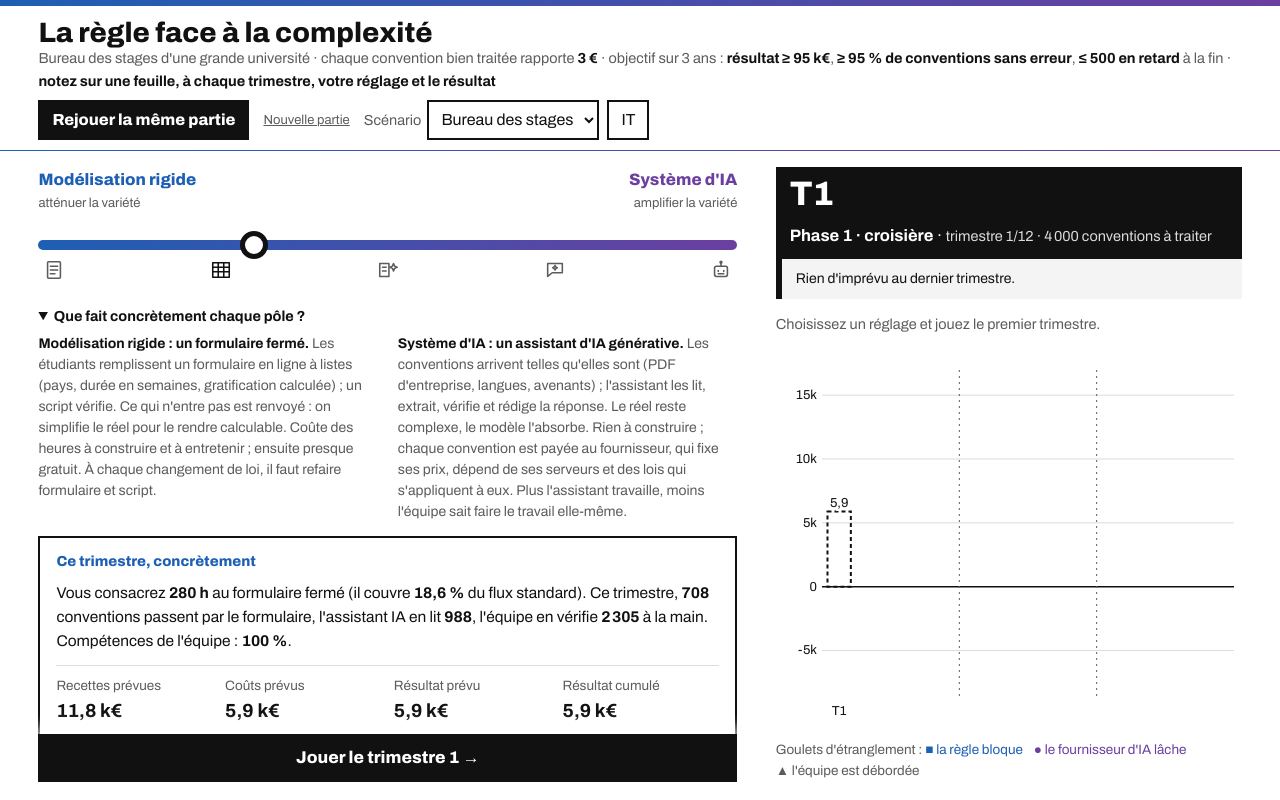
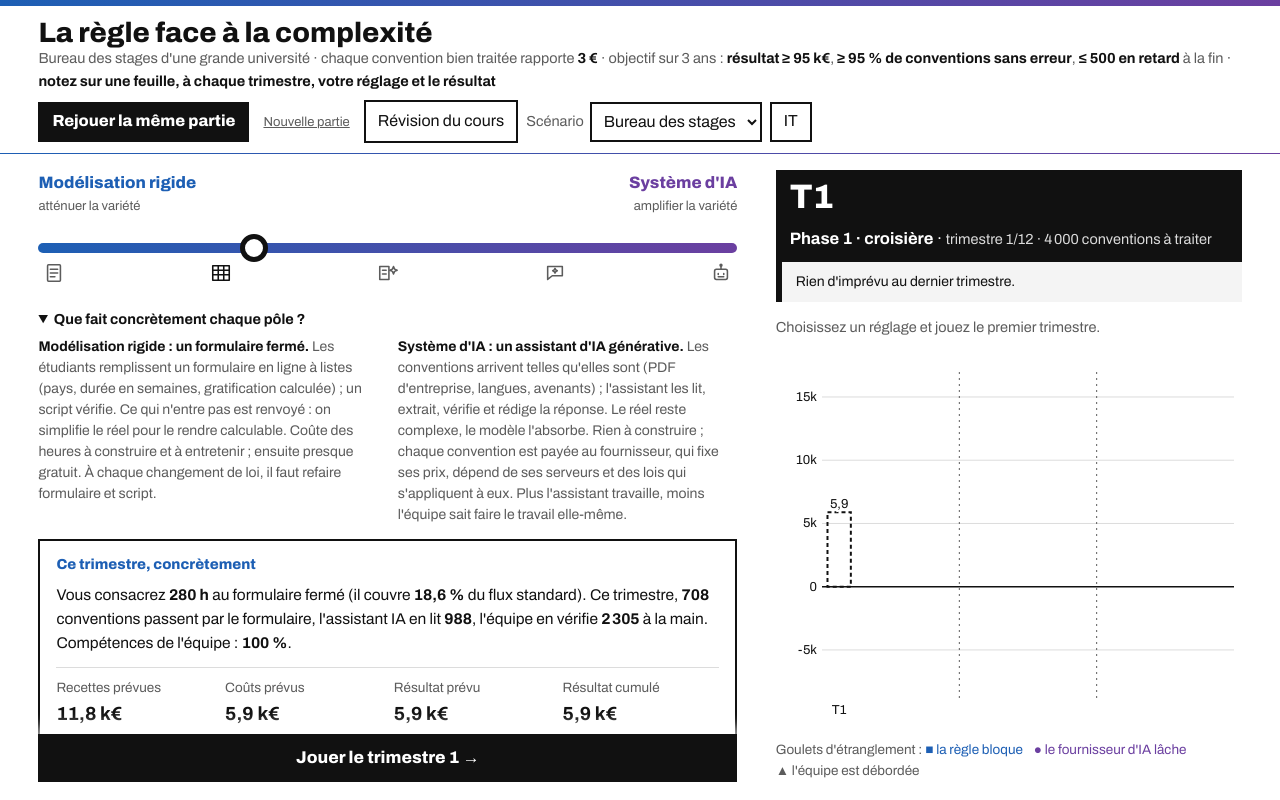
Before and after one commit to rav-ltd/classe, a plain HTML site: page imt/index.html in a window 1280 px wide. Drawn offline with Linux system fonts and the light colour scheme.

Commit message:
IMT: link «Révision du cours» al polycopié, versione 9.3 del gioco

```diff
--- a/imt/index.html
+++ b/imt/index.html
@@ -23,6 +23,9 @@ h1{font-stretch:118%;font-weight:800;font-size:clamp(20px,2.4vw,28px);line-heigh
 .goal{font-size:14.5px;color:var(--mut)}
 .goal b{color:var(--ink)}
 .top{display:flex;flex-wrap:wrap;gap:8px;align-items:center}
+.cours{border:2px solid var(--ink);color:var(--ink);text-decoration:none;font-size:16px;padding:7px 12px;min-height:40px;display:inline-flex;align-items:center}
+.cours:hover{background:var(--pane)}
+.cours:focus-visible{outline:3px solid var(--red);outline-offset:2px}
 .scen{font-size:14.5px;color:var(--mut);display:flex;align-items:center;gap:6px}
 .scen select:disabled{opacity:.6;cursor:not-allowed}
 .scen select{font:inherit;font-size:16px;color:var(--ink);background:var(--bg);border:2px solid var(--ink);min-height:40px;padding:4px 8px}
@@ -136,6 +139,7 @@ summary{cursor:pointer;font-weight:700}
   <div class="top">
     <button id="replay" class="prim" type="button" data-t="replay">Rejouer la même partie</button>
     <button id="fresh" class="quiet" type="button" data-t="fresh">Nouvelle partie</button>
+    <a class="cours" id="cours" href="https://docs.google.com/document/d/1ay_agWhVPo04YwCAmICAyyNbqJaypyfLS0xQ11O9Esw/edit?usp=sharing" target="_blank" rel="noopener">Révision du cours</a>
     <label class="scen"><span id="scenL">Scénario</span> <select id="scen"></select></label>
     <button id="lang" type="button">IT</button>
   </div>
@@ -168,7 +172,7 @@ summary{cursor:pointer;font-weight:700}
 const P={mh:150,dec:.35,H:400,invK:1600,ef:.3,p0:.5,rev:3,wh:12,errC:25,backC:8,fixA:8000,fixB:35000,team:2200,priceM:2.5,outFail:.9,aiUpd:300,
  actFix:1500,actRev:.2,leakF:.5,cyberE:.08,srvMin:50,srvMig:4000,sovM:1.5,kMin:.3,kRate:.3,kTeam:.3,kErr:.03,nAI:5,nF:3,rareP:.12,inspF:60,inspBad:.02,suitA:4000,suitF:.25,quotaE:.02,autoR:.1,fitR:.06,needsE:.02,hallE:.03,paidM:1.2,GOAL:95000,CONF:.95,BACK:500};
 const T={
-fr:{title:"La règle face à la complexité",replay:"Rejouer la même partie",fresh:"Nouvelle partie",scenL:"Scénario",scenLock:"Scénario bloqué pendant le cycle de parties : rechargez la page pour en changer.",attL:"Modélisation rigide",attS:"atténuer la variété",ampL:"Système d'IA",ampS:"amplifier la variété",
+fr:{title:"La règle face à la complexité",replay:"Rejouer la même partie",fresh:"Nouvelle partie",scenL:"Scénario",coursL:"Révision du cours",scenLock:"Scénario bloqué pendant le cycle de parties : rechargez la page pour en changer.",attL:"Modélisation rigide",attS:"atténuer la variété",ampL:"Système d'IA",ampS:"amplifier la variété",
 defsS:"Que fait concrètement chaque pôle ?",
 phases:["Phase 1 · croisière","Phase 2 · turbulences","Phase 3 · tempête"],
 qsub:(q,v)=>`trimestre ${q}/12 · ${v} {U} à traiter`,
@@ -225,7 +229,7 @@ decSrv:n=>`<p><b>Votre fournisseur d'IA est suspendu.</b> Ses serveurs relèvent
 decSrvO:[k=>`<b>Migrer vers un fournisseur européen</b><b>${k}</b> tout de suite, puis 50 % plus cher à l'unité`,()=>`<b>Revenir au formulaire</b>deux trimestres sans IA ; le curseur repart vers la modélisation, à reconstruire`,()=>`<b>Attendre</b>deux trimestres sans IA ; l'équipe absorbe ce qu'elle peut, le reste s'accumule`],
 fixB:k=>`Refaire la règle maintenant (${k}) : votre formulaire dépassé bloque une partie du flux`,
 tag:{law:"loi",price:"prix",srv:"serveurs",surge:"afflux",kpi:"délais",novel:"cas inédits",act:"loi IA",leak:"fuite",cyber:"cyber",insp:"contrôle",suit:"procès",quota:"fraude",auto:"RGPD",pand:"pandémie",fit:"hors cases",needs:"besoins",halluc:"hallucination",paid:"fin d'essai",strike:"grève",clos:"fermeture",climate:"canicule",pol:"politique"}},
-it:{title:"La regola di fronte alla complessità",replay:"Rigioca la stessa partita",fresh:"Nuova partita",scenL:"Scenario",scenLock:"Scenario bloccato durante il ciclo di partite: ricaricate la pagina per cambiarlo.",attL:"Modellizzazione rigida",attS:"attenuare la varietà",ampL:"Sistema di IA",ampS:"amplificare la varietà",
+it:{title:"La regola di fronte alla complessità",replay:"Rigioca la stessa partita",fresh:"Nuova partita",scenL:"Scenario",coursL:"Ripasso del corso",scenLock:"Scenario bloccato durante il ciclo di partite: ricaricate la pagina per cambiarlo.",attL:"Modellizzazione rigida",attS:"attenuare la varietà",ampL:"Sistema di IA",ampS:"amplificare la varietà",
 defsS:"Che cosa fa concretamente ciascun polo?",
 phases:["Fase 1 · crociera","Fase 2 · turbolenze","Fase 3 · tempesta"],
 qsub:(q,v)=>`trimestre ${q}/12 · ${v} {U} da trattare`,
@@ -530,7 +534,7 @@ function chart(p){const s=$('chart'),W=s.clientWidth,H=s.clientHeight;if(!W)retu
   if(b.bn){const yb=H-5,c=x0+bwid/2;if(b.bn.r)g+=`<rect x="${c-13}" y="${yb-8}" width="8" height="8" fill="var(--blu)"><title>${t.bnN[0]}</title></rect>`;if(b.bn.a)g+=`<circle cx="${c}" cy="${yb-4}" r="4.5" fill="var(--ai)"><title>${t.bnN[1]}</title></circle>`;if(b.bn.t)g+=`<path d="M${c+5} ${yb}L${c+14} ${yb}L${c+9.5} ${yb-9}Z" fill="var(--ink)"><title>${t.bnN[2]}</title></path>`}});
  s.innerHTML=g}
 function render(){const t=tx();document.documentElement.lang=L;
- $('scenL').textContent=t.scenL;$('scen').innerHTML=SC.map(k=>`<option value="${k}"${k===st.sc?' selected':''}>${S[L][k].name}</option>`).join('');{const lk=st.hist.length>0||st.tries.length>0;$('scen').disabled=lk;$('scen').title=lk?t.scenLock:''}
+ $('scenL').textContent=t.scenL;$('cours').textContent=t.coursL;$('scen').innerHTML=SC.map(k=>`<option value="${k}"${k===st.sc?' selected':''}>${S[L][k].name}</option>`).join('');{const lk=st.hist.length>0||st.tries.length>0;$('scen').disabled=lk;$('scen').title=lk?t.scenLock:''}
  document.querySelectorAll('[data-t]').forEach(e=>{const v=t[e.dataset.t];if(typeof v==='string')e.textContent=v});
  $('attL').innerHTML=`${t.attL}<small>${t.attS}</small>`;$('ampL').innerHTML=`${t.ampL}<small>${t.ampS}</small>`;
  $('lang').textContent=L==='fr'?'IT':'FR';$('goal').innerHTML=t.goal;$('defA').innerHTML=t.defA;$('defsS').textContent=t.defsS;if(st.q===1&&!st.hist.length)$('defsW').open=true;$('defB').innerHTML=t.defB;$('x').value=st.x;
```
